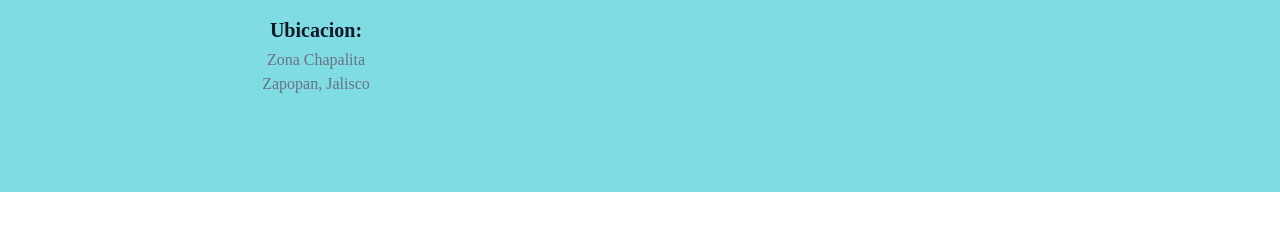
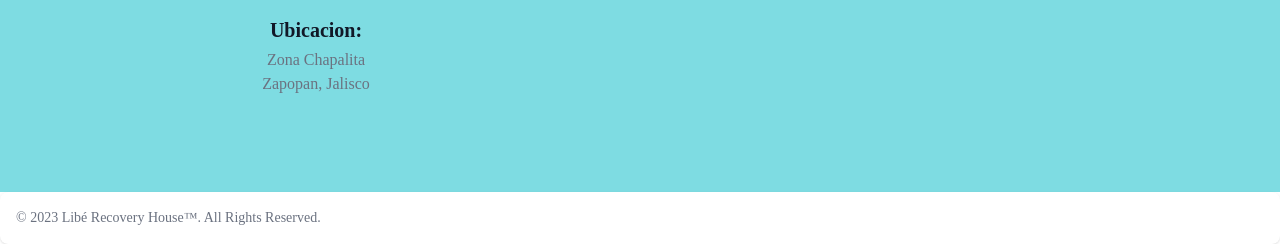
Before and after one commit to RaulSdev/Recovey-House-Flowbite, a website: page index.html in a window 1280 px wide. Shown: the part 9194-9438 px from the top of the page. Before the commit the page ends 9386 px from the top, so only its background shows below. Drawn offline with nearby package versions, Linux system fonts and the light colour scheme.

Commit message:
added footer

```diff
--- a/index.html
+++ b/index.html
@@ -933,6 +933,18 @@
         </section>
         <!--Contacto END-->
 
+        <!--Footer start-->
+        <footer class="bg-white rounded-lg shadow m-4 dark:bg-gray-800">
+            <div class="w-full mx-auto max-w-screen-xl p-4 md:flex md:items-center md:justify-between">
+                <span class="text-sm text-gray-500 sm:text-center dark:text-gray-400">© 2023 <a href="#hero"
+                        class="hover:underline">Libé Recovery House™</a>. All Rights Reserved.
+                </span>
+
+            </div>
+        </footer>
+
+        <!--Footer end-->
+
     </main>
     <!--Scripts-->
 
```
